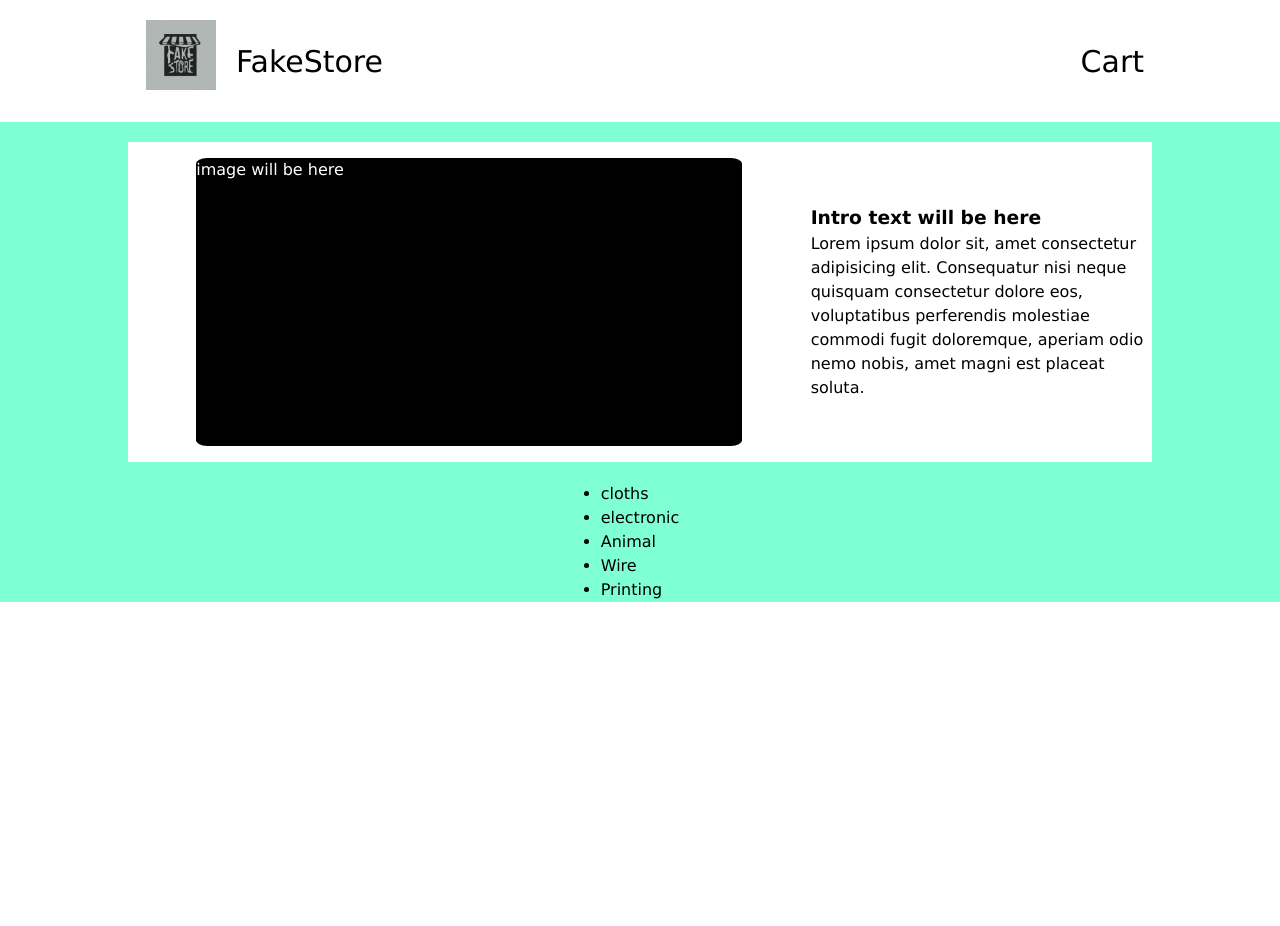
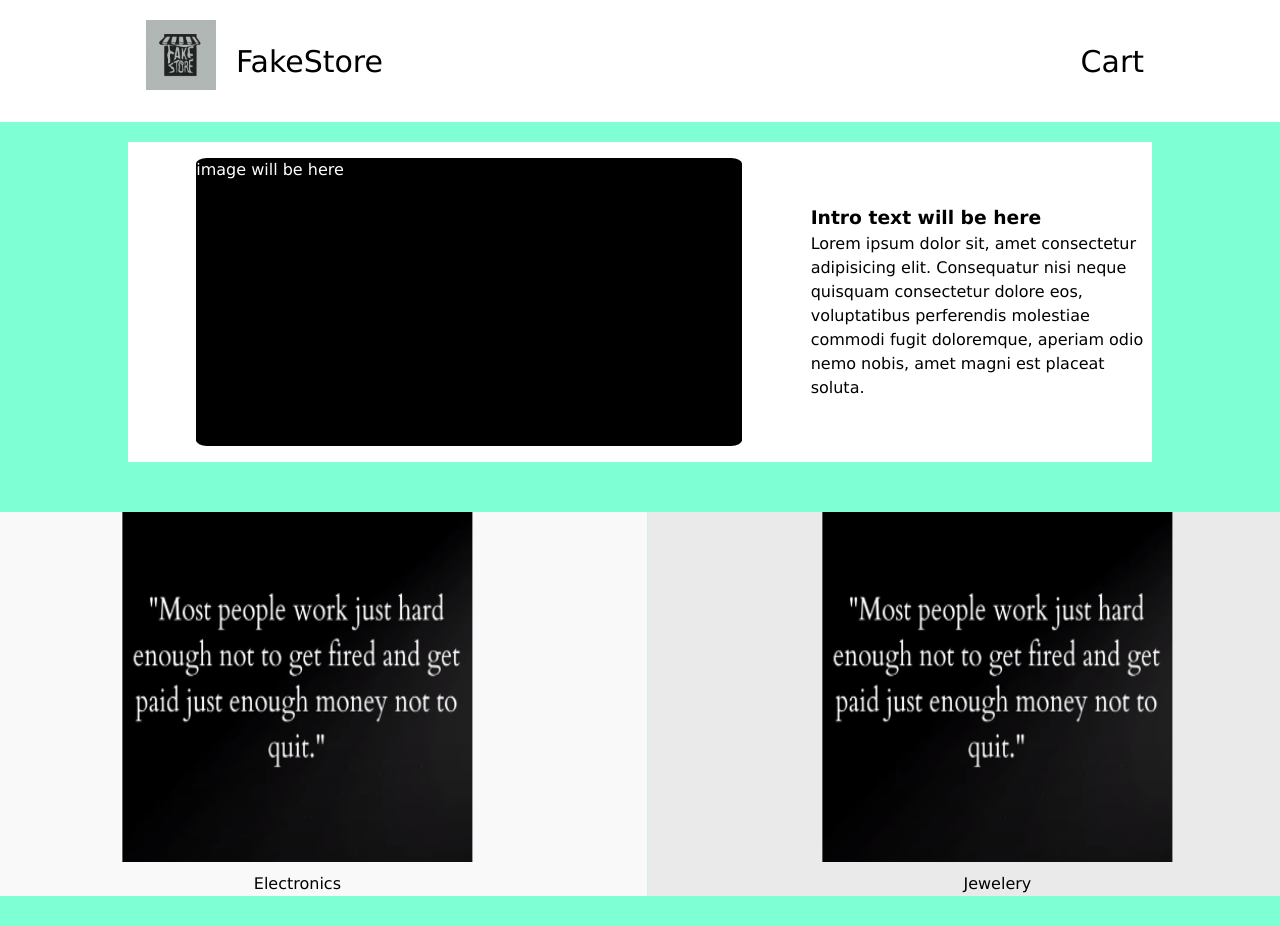
Before and after one commit to Tebibux/ShoppingCart, a React (Vite) app: page / in a window 1280 px wide. Before the commit the page ends 800 px from the top, so only its background shows below. Built offline with nearby package versions, Linux system fonts and the light colour scheme.

Commit message:
style in progress

```diff
--- a/src/App.css
+++ b/src/App.css
@@ -73,3 +73,59 @@ body{
     color: white;
 
 }
+
+/* this is for slider section  */
+/* Keyframes for sliding animation */
+@keyframes slide {
+    0% { transform: translateX(0); }
+    100% { transform: translateX(-100%); }
+  }
+
+
+
+.category-slider {
+    margin: 30px;
+    width: 100%;
+    overflow: hidden;
+}
+.slider-wrapper {
+    display: flex;
+    transition: transform 0.5s ease-in-out;
+}
+
+  /* Apply sliding animation to slider */
+    .slider {
+    display: flex;
+    list-style: none;
+    padding: 0;
+    margin: 0;
+    animation: slide 100s infinite; /* Adjust duration as needed */
+  }
+    /* Ensure all list items have the same width */
+.slider li {
+        flex: 0 0 50%; /* Display four items at a time */
+    }
+.slider li img {
+    width: 350px;
+    height: 350px;
+    display: block;
+    margin: 0 auto 10px;
+}
+.slider li span {
+    display: block;
+  }
+  .randItem{
+    display: flex;
+    flex-direction: column;
+    align-items: center;
+  }
+
+  .randItem:nth-child(odd) {
+    background-color: #f9f9f9; /* Alternate background colors */
+  }
+
+  .randItem:nth-child(even) {
+    background-color: #eaeaea; /* Alternate background colors */
+  }
+
+/* the slider section will end here */
--- a/src/App.jsx
+++ b/src/App.jsx
@@ -23,15 +23,29 @@ function App() {
             </p>
           </div>
         </section>
-        <section>
-          <ul>
-            <li className="randItem">cloths</li>
-            <li className="randItem">electronic</li>
-            <li className="randItem">Animal</li>
-            <li className="randItem">Wire</li>
-            <li className="randItem">Printing</li>
-          </ul>
-        </section>
+        <section className="category-slider">
+            <div className="slider-wrapper">
+              <ul className="slider">
+                <li className="randItem">
+                  <img src="/src/assets/image/sampleImage.png" alt="Electronics" />
+                  <span>Electronics</span>
+                </li>
+                <li className="randItem">
+                  <img src="/src/assets/image/sampleImage.png" alt="Jewelery" />
+                  <span>Jewelery</span>
+                </li>
+                <li className="randItem">
+                  <img src="/src/assets/image/sampleImage.png" alt="Mens Clothing" />
+                  <span>Mens Clothing</span>
+                </li>
+                <li className="randItem">
+                  <img src="/src/assets/image/sampleImage.png" alt="Womens Clothing" />
+                  <span>Womens Clothing</span>
+                </li>
+              </ul>
+            </div>
+          </section>
+
       </div>
     </>
   )
```
